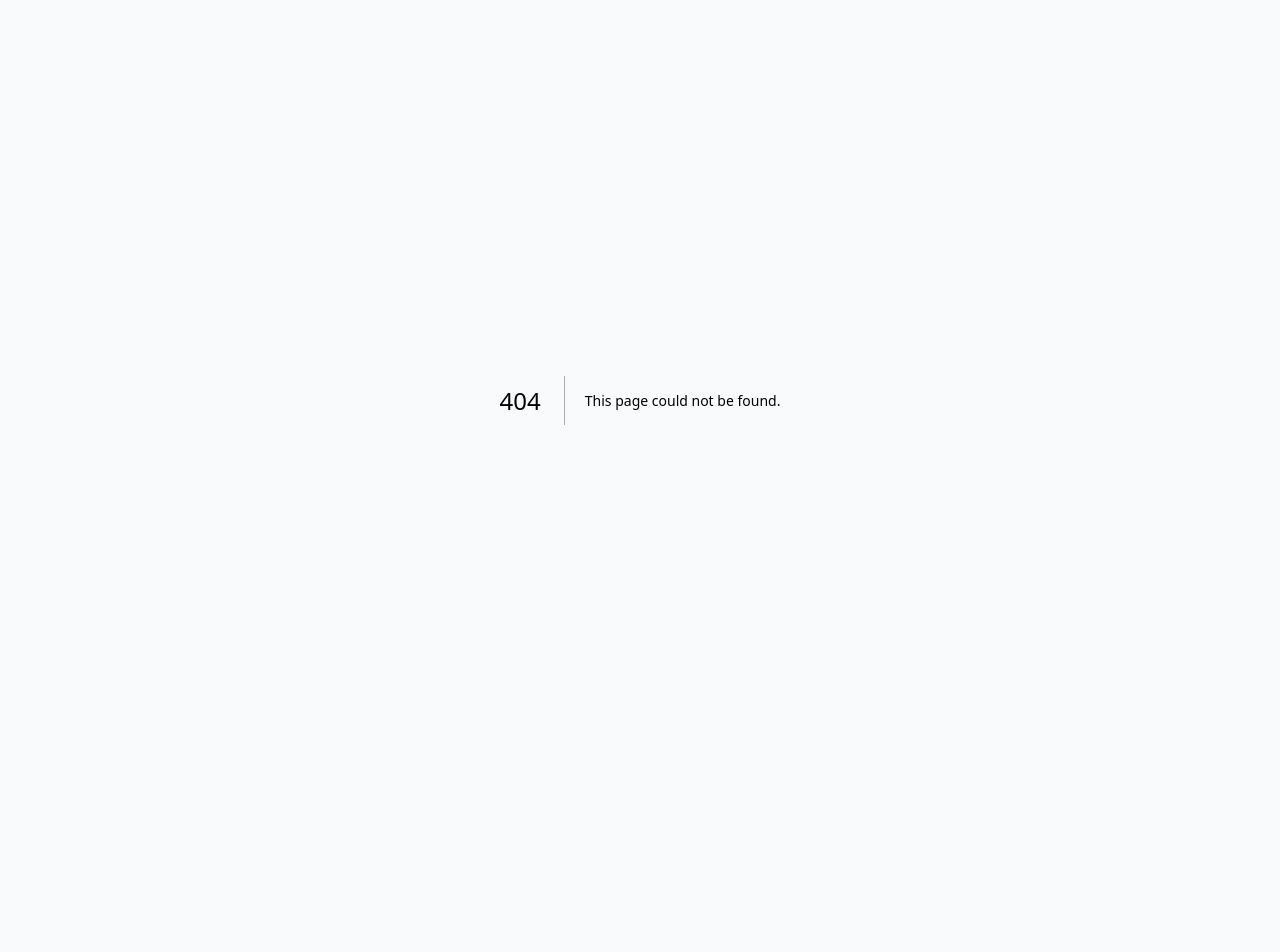
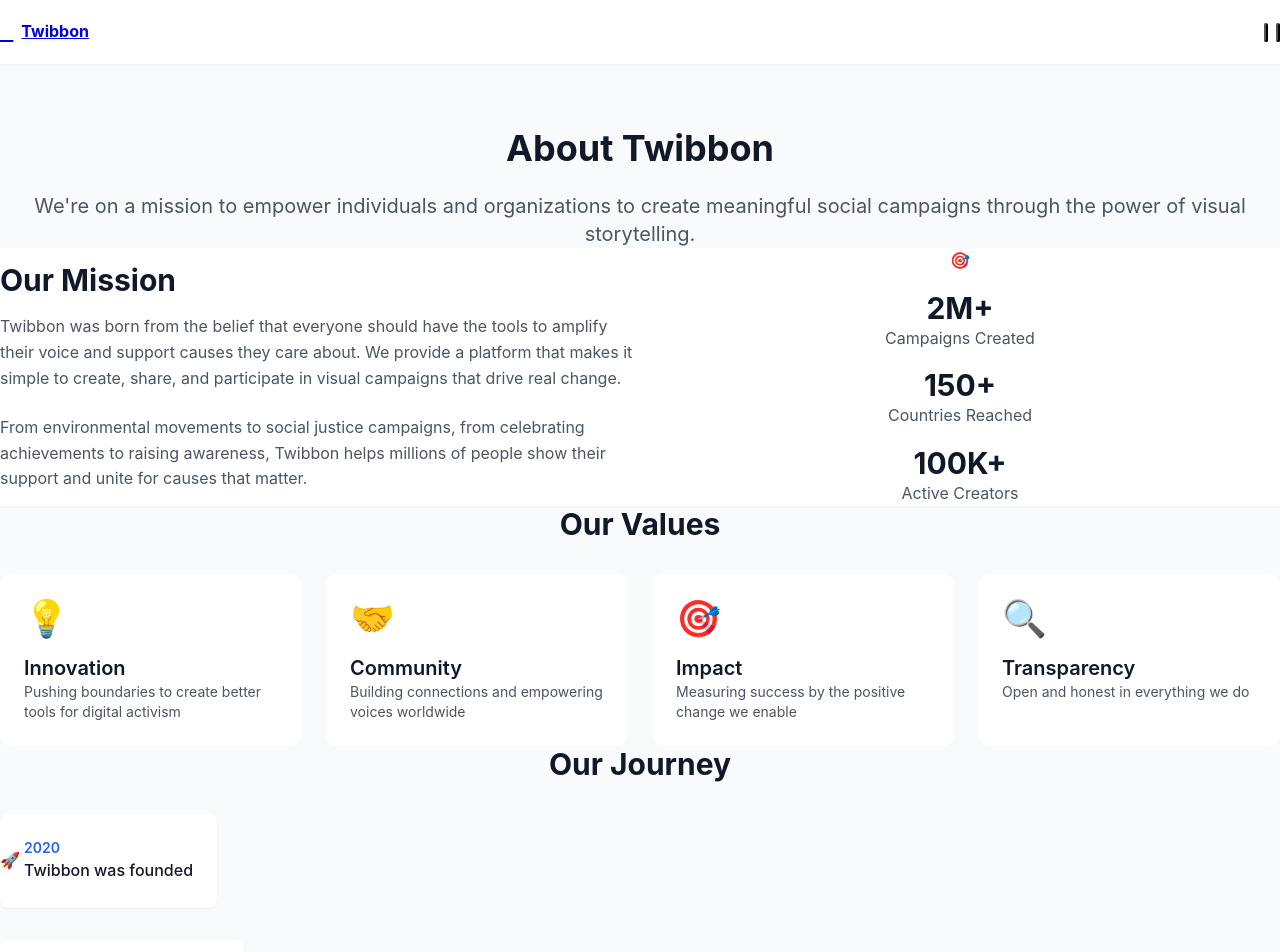
Before and after one commit to Usaamakhan/twibbon, a Next.js app: page /about in a window 1280 px wide. Before the commit this address had no page. Shown: the top 952 px of the page. Before the commit the page ends 800 px from the top, so only its background shows below. Built offline with nearby package versions, Linux system fonts and the light colour scheme.

Commit message:
pages added

```diff
--- /dev/null
+++ b/src/app/about/page.js
@@ -0,0 +1,176 @@
+'use client';
+
+import Header from '@/components/Header';
+import Footer from '@/components/Footer';
+import Link from 'next/link';
+
+export default function AboutPage() {
+  const teamMembers = [
+    { name: 'Alex Johnson', role: 'CEO & Founder', avatar: 'AJ' },
+    { name: 'Sarah Chen', role: 'CTO', avatar: 'SC' },
+    { name: 'Michael Park', role: 'Head of Design', avatar: 'MP' },
+    { name: 'Emily Davis', role: 'Head of Marketing', avatar: 'ED' }
+  ];
+
+  const milestones = [
+    { year: '2020', event: 'Twibbon was founded', icon: '🚀' },
+    { year: '2021', event: 'Reached 10K active users', icon: '🎯' },
+    { year: '2022', event: 'Launched mobile apps', icon: '📱' },
+    { year: '2023', event: 'Expanded globally to 150+ countries', icon: '🌍' },
+    { year: '2024', event: '2M+ campaigns created', icon: '🎉' }
+  ];
+
+  const values = [
+    {
+      title: 'Innovation',
+      description: 'Pushing boundaries to create better tools for digital activism',
+      icon: '💡'
+    },
+    {
+      title: 'Community',
+      description: 'Building connections and empowering voices worldwide',
+      icon: '🤝'
+    },
+    {
+      title: 'Impact',
+      description: 'Measuring success by the positive change we enable',
+      icon: '🎯'
+    },
+    {
+      title: 'Transparency',
+      description: 'Open and honest in everything we do',
+      icon: '🔍'
+    }
+  ];
+
+  return (
+    <div className="min-h-screen bg-gray-50">
+      <Header />
+
+      <main className="container-custom py-16">
+        {/* Hero Section */}
+        <div className="text-center mb-16">
+          <h1 className="text-4xl md:text-5xl font-bold text-gray-900 mb-6">
+            About Twibbon
+          </h1>
+          <p className="text-xl text-gray-600 max-w-3xl mx-auto">
+            We're on a mission to empower individuals and organizations to create
+            meaningful social campaigns through the power of visual storytelling.
+          </p>
+        </div>
+
+        {/* Mission Section */}
+        <div className="bg-white rounded-2xl shadow-sm border border-gray-200 p-8 md:p-12 mb-12">
+          <div className="grid md:grid-cols-2 gap-12 items-center">
+            <div>
+              <h2 className="text-3xl font-bold text-gray-900 mb-4">Our Mission</h2>
+              <p className="text-gray-600 mb-6">
+                Twibbon was born from the belief that everyone should have the tools to
+                amplify their voice and support causes they care about. We provide a platform
+                that makes it simple to create, share, and participate in visual campaigns
+                that drive real change.
+              </p>
+              <p className="text-gray-600">
+                From environmental movements to social justice campaigns, from celebrating
+                achievements to raising awareness, Twibbon helps millions of people show
+                their support and unite for causes that matter.
+              </p>
+            </div>
+            <div className="bg-gradient-to-br from-primary-100 to-purple-100 rounded-xl p-8 text-center">
+              <div className="text-6xl mb-4">🎯</div>
+              <div className="space-y-4">
+                <div>
+                  <div className="text-3xl font-bold text-gray-900">2M+</div>
+                  <div className="text-gray-600">Campaigns Created</div>
+                </div>
+                <div>
+                  <div className="text-3xl font-bold text-gray-900">150+</div>
+                  <div className="text-gray-600">Countries Reached</div>
+                </div>
+                <div>
+                  <div className="text-3xl font-bold text-gray-900">100K+</div>
+                  <div className="text-gray-600">Active Creators</div>
+                </div>
+              </div>
+            </div>
+          </div>
+        </div>
+
+        {/* Values Section */}
+        <div className="mb-12">
+          <h2 className="text-3xl font-bold text-gray-900 text-center mb-8">Our Values</h2>
+          <div className="grid md:grid-cols-2 lg:grid-cols-4 gap-6">
+            {values.map((value, index) => (
+              <div key={index} className="bg-white rounded-xl p-6 border border-gray-200 hover:shadow-lg transition-all">
+                <div className="text-4xl mb-4">{value.icon}</div>
+                <h3 className="text-xl font-semibold text-gray-900 mb-2">{value.title}</h3>
+                <p className="text-gray-600 text-sm">{value.description}</p>
+              </div>
+            ))}
+          </div>
+        </div>
+
+        {/* Timeline Section */}
+        <div className="mb-12">
+          <h2 className="text-3xl font-bold text-gray-900 text-center mb-8">Our Journey</h2>
+          <div className="max-w-3xl mx-auto">
+            <div className="relative">
+              <div className="absolute left-8 top-0 bottom-0 w-0.5 bg-gray-300"></div>
+              {milestones.map((milestone, index) => (
+                <div key={index} className="relative flex items-center mb-8 last:mb-0">
+                  <div className="absolute left-0 w-16 h-16 bg-white rounded-full border-4 border-primary-500 flex items-center justify-center text-2xl">
+                    {milestone.icon}
+                  </div>
+                  <div className="ml-24 bg-white rounded-lg p-6 shadow-sm border border-gray-200 flex-1">
+                    <div className="text-sm text-primary-600 font-semibold mb-1">{milestone.year}</div>
+                    <p className="text-gray-900 font-medium">{milestone.event}</p>
+                  </div>
+                </div>
+              ))}
+            </div>
+          </div>
+        </div>
+
+        {/* Team Section */}
+        <div className="mb-12">
+          <h2 className="text-3xl font-bold text-gray-900 text-center mb-8">Meet Our Team</h2>
+          <div className="grid md:grid-cols-2 lg:grid-cols-4 gap-6">
+            {teamMembers.map((member, index) => (
+              <div key={index} className="bg-white rounded-xl p-6 text-center border border-gray-200 hover:shadow-lg transition-all">
+                <div className="w-20 h-20 mx-auto mb-4 bg-gradient-to-r from-primary-400 to-purple-400 rounded-full flex items-center justify-center text-white text-2xl font-bold">
+                  {member.avatar}
+                </div>
+                <h3 className="text-lg font-semibold text-gray-900 mb-1">{member.name}</h3>
+                <p className="text-sm text-gray-600">{member.role}</p>
+              </div>
+            ))}
+          </div>
+        </div>
+
+        {/* CTA Section */}
+        <div className="bg-gradient-to-r from-primary-600 to-purple-600 rounded-2xl p-12 text-white text-center">
+          <h2 className="text-3xl font-bold mb-4">Join Our Mission</h2>
+          <p className="text-xl mb-8 opacity-90 max-w-2xl mx-auto">
+            Whether you're a creator, activist, or supporter, there's a place for you in the Twibbon community.
+          </p>
+          <div className="flex flex-col sm:flex-row gap-4 justify-center">
+            <Link
+              href="/create"
+              className="inline-flex items-center justify-center bg-white text-primary-600 px-8 py-4 rounded-full text-lg font-semibold hover:shadow-2xl transform hover:scale-105 transition-all"
+            >
+              Start Creating
+            </Link>
+            <Link
+              href="/careers"
+              className="inline-flex items-center justify-center bg-transparent text-white border-2 border-white px-8 py-4 rounded-full text-lg font-semibold hover:bg-white/10 transition-all"
+            >
+              Join Our Team
+            </Link>
+          </div>
+        </div>
+      </main>
+
+      <Footer />
+    </div>
+  );
+}
```
